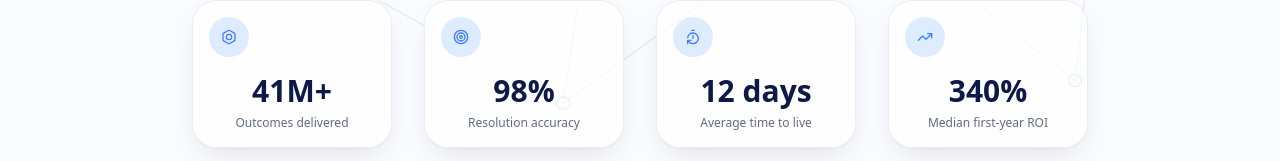
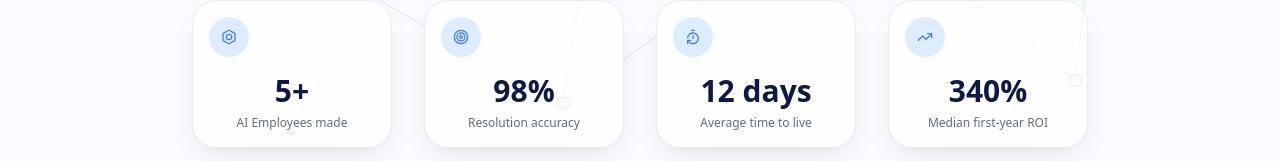
Before and after one commit to pythond34-ui/syntroxi, a React (Vite) app: page / in a window 1280 px wide. Shown: the part 749-910 px from the top of the page. Built offline with nearby package versions, Linux system fonts and the light colour scheme.

Commit message:
Update homepage AI employee stat copy

```diff
--- a/src/components/site/hero.tsx
+++ b/src/components/site/hero.tsx
@@ -77,7 +77,7 @@ export function Hero() {
           className="mx-auto mt-20 grid max-w-4xl grid-cols-2 gap-8 border-t border-border pt-10 md:grid-cols-4"
         >
           {[
-            { icon: Bolt, v: <Counter to={41} suffix="M+" />, l: "Outcomes delivered" },
+            { icon: Bolt, v: <Counter to={5} suffix="+" />, l: "AI Employees made" },
             { icon: Target, v: <Counter to={98} suffix="%" />, l: "Resolution accuracy" },
             { icon: TimerReset, v: <Counter to={12} suffix=" days" />, l: "Average time to live" },
             { icon: TrendingUp, v: <Counter to={340} suffix="%" />, l: "Median first-year ROI" },
```
